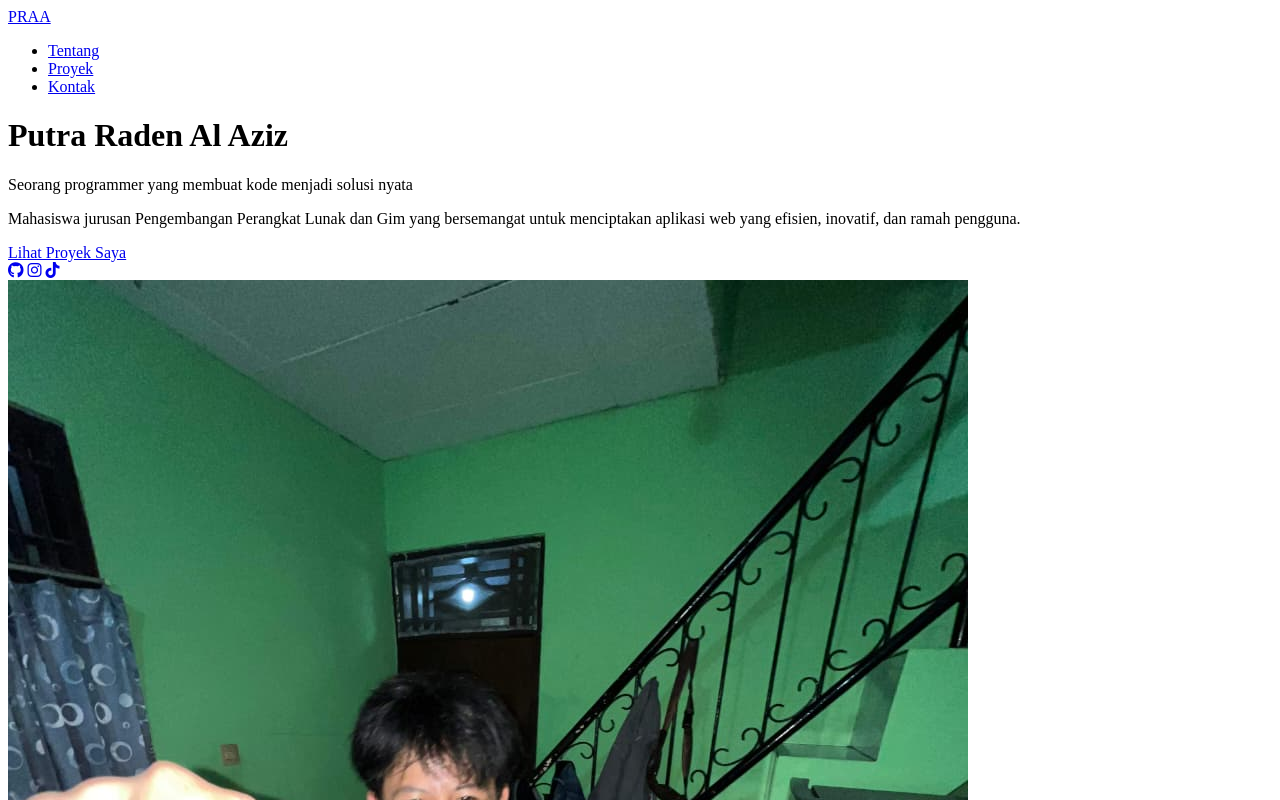
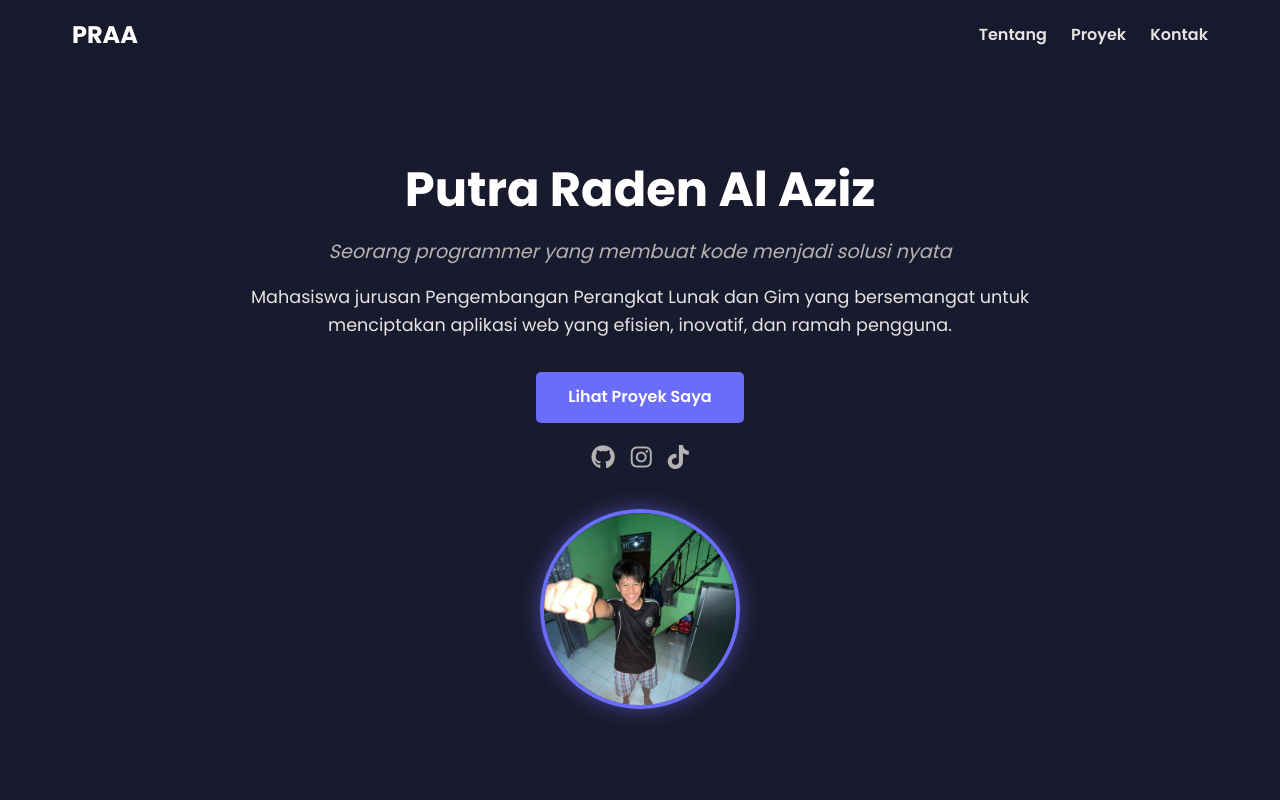
Before and after one commit to 1dleraden/portfolio, a plain HTML site: page index.html in a window 1280 px wide. Shown: the top 800 px of the page. Drawn offline with Linux system fonts and the light colour scheme; files whose address does not match are found by name.

Commit message:
Update index.html

```diff
--- a/index.html
+++ b/index.html
@@ -4,7 +4,7 @@
     <meta charset="UTF-8">
     <meta name="viewport" content="width=device-width, initial-scale=1.0">
     <title>Putra Raden Al Aziz | Portofolio Programmer</title>
-    <link rel="stylesheet" href="Gaya.css">
+    <link rel="stylesheet" href="Style.css">
     <link rel="stylesheet" href="https://cdnjs.cloudflare.com/ajax/libs/font-awesome/6.0.0-beta3/css/all.min.css">
 </head>
 <body>
```
